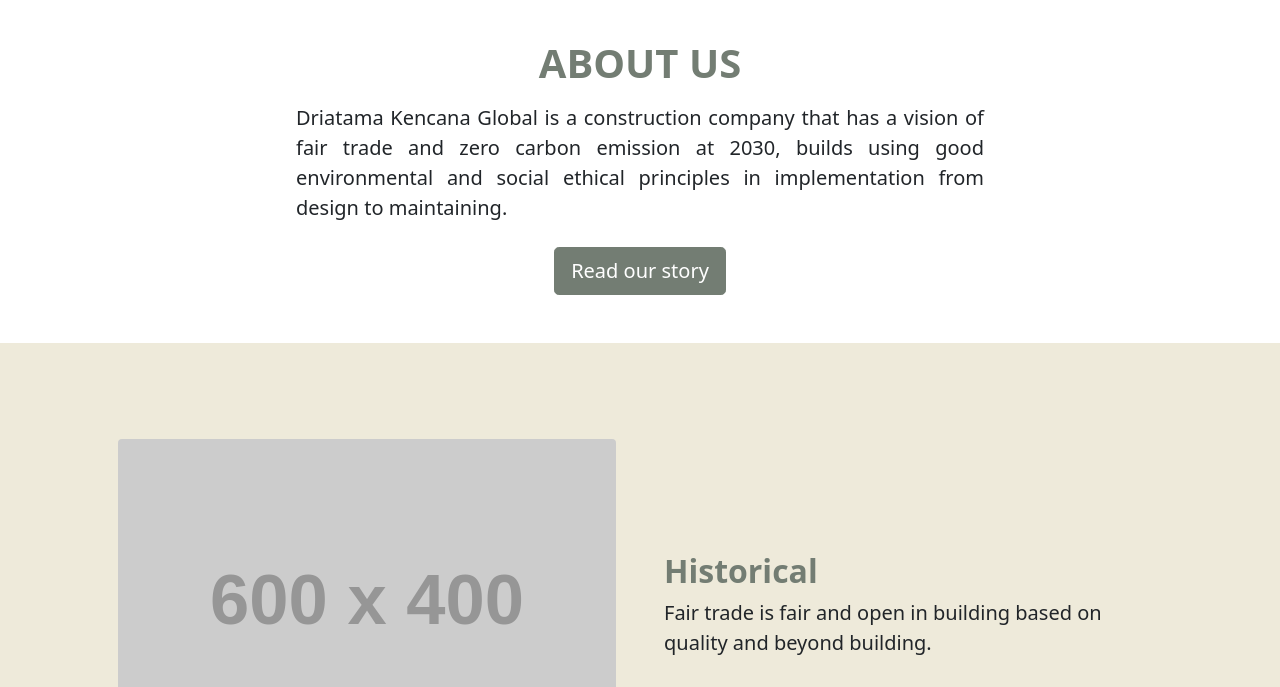
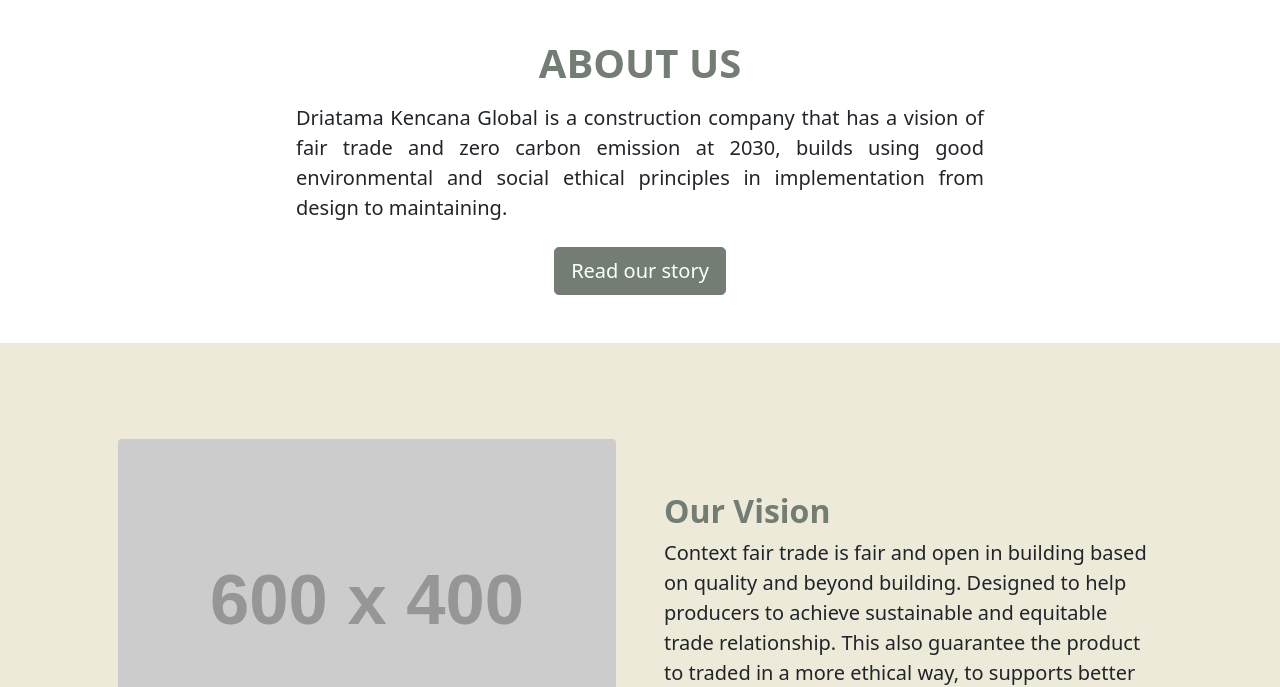
Before and after one commit to ig67co9f/website-project, a plain HTML site: page about.html in a window 1280 px wide. Shown: the part 114-801 px from the top of the page. Drawn offline with nearby package versions, Linux system fonts and the light colour scheme; placeholder pictures from the web are drawn by us.

Commit message:
Vision section paragraph update

```diff
--- a/about.html
+++ b/about.html
@@ -112,11 +112,14 @@
             </div>
             <div class="col-lg-6">
               <h2 class="fw-bolder" style="color: rgb(115, 125, 115)">
-                Historical
+                Our Vision
               </h2>
               <p class="lead fw-normal mb-0">
-                Fair trade is fair and open in building based on quality and
-                beyond building.
+                Context fair trade is fair and open in building based on quality
+                and beyond building. Designed to help producers to achieve
+                sustainable and equitable trade relationship. This also
+                guarantee the product to traded in a more ethical way, to
+                supports better working.
               </p>
             </div>
           </div>
```
